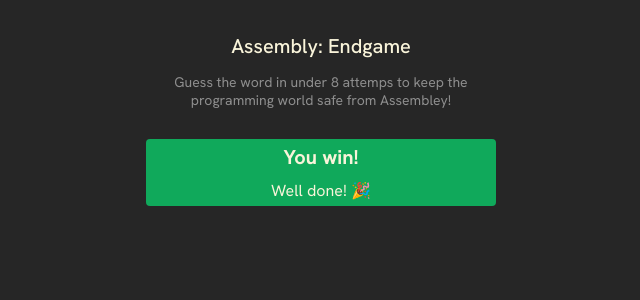
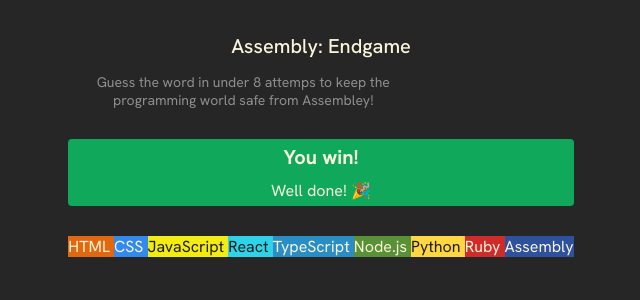
Before and after one commit to 0xYurii/Assembly-EndGame, a React (Vite) app: page / in a window 1280 px wide. Shown: the top 300 px of the page, without its empty margins (319-959 px from the left). Built offline with nearby package versions, Linux system fonts and the light colour scheme.

Commit message:
feat: add lanuguages array

```diff
--- a/src/App.jsx
+++ b/src/App.jsx
@@ -1,15 +1,20 @@
 import React from "react"
-
-/**
- * Goal: Build out the main parts of our app
- *
- * Challenge: Build a status section below the header.
- * For now, you can just hard-code in the styles for
- * a winning game, and we'll make it more dynamic
- * later.
- */
+import { languages } from "./lanuguages"
 
 export default function AssembleyEndgame() {
+  const lanuguageChip=languages.map(lang=>{
+    const styles={
+      backgroundColor:lang.backgroundColor,
+      color:lang.color
+    }
+    return(
+      <span
+      key={lang.name}
+      className="chip"
+      style={styles}
+      > {lang.name} </span>
+    )
+  })
   return (
       <main>
           <header>
@@ -21,6 +26,9 @@
               <h2>You win!</h2>
               <p>Well done! 🎉</p>
           </section>
+          <section className="lanuguage-chips">
+            {lanuguageChip}
+          </section>
       </main>
   )
 }
--- /dev/null
+++ b/src/lanuguages.js
@@ -0,0 +1,47 @@
+export const languages = [
+    {
+        name: "HTML",
+        backgroundColor: "#E2680F",
+        color: "#F9F4DA",
+    },
+    {
+        name: "CSS",
+        backgroundColor: "#328AF1",
+        color: "#F9F4DA",
+    },
+    {
+        name: "JavaScript",
+        backgroundColor: "#F4EB13",
+        color: "#1E1E1E",
+    },
+    {
+        name: "React",
+        backgroundColor: "#2ED3E9",
+        color: "#1E1E1E",
+    },
+    {
+        name: "TypeScript",
+        backgroundColor: "#298EC6",
+        color: "#F9F4DA",
+    },
+    {
+        name: "Node.js",
+        backgroundColor: "#599137",
+        color: "#F9F4DA",
+    },
+    {
+        name: "Python",
+        backgroundColor: "#FFD742",
+        color: "#1E1E1E",
+    },
+    {
+        name: "Ruby",
+        backgroundColor: "#D02B2B",
+        color: "#F9F4DA",
+    },
+    {
+        name: "Assembly",
+        backgroundColor: "#2D519F",
+        color: "#F9F4DA",
+    },
+]
```
Lines whose indentation alone changed are shown as unchanged.
